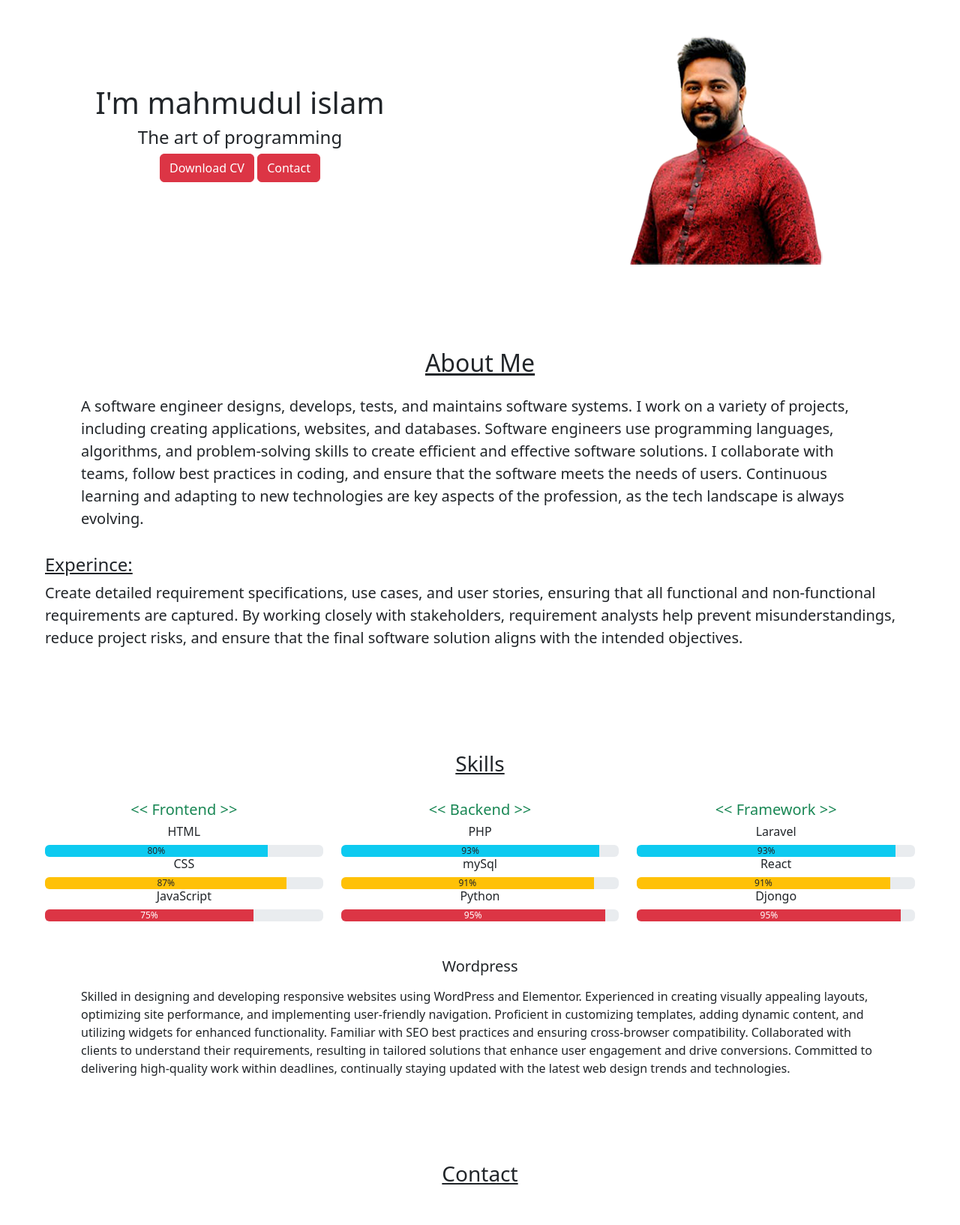
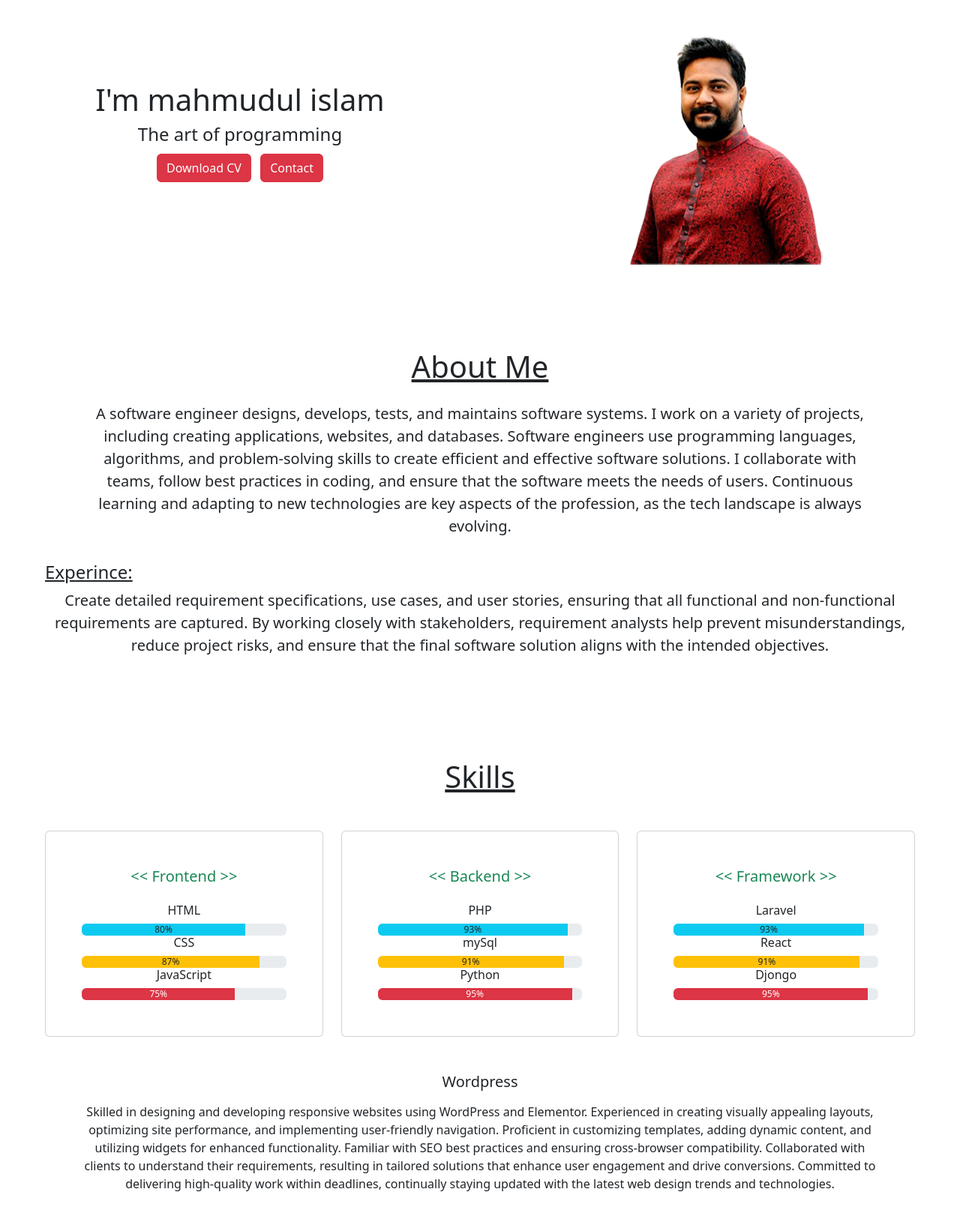
Before and after one commit to himelmahmud/portfolio, a plain HTML site: page index.html in a window 1280 px wide. Shown: the part 145-1779 px from the top of the page at 75% size. Drawn offline with nearby package versions, Linux system fonts and the light colour scheme.

Commit message:
fix responsive issue

```diff
--- a/css/style.css
+++ b/css/style.css
@@ -19,3 +19,7 @@
 .wrapper{
     margin-top: 100px;
 }
+
+.text-justify{
+    text-align: justify;
+}
--- a/index.html
+++ b/index.html
@@ -65,8 +65,8 @@
                   <div class="p-5">
                     <h1>I'm mahmudul islam</h1>
                     <h4>The art of programming</h4>
-                    <button class="btn btn-danger">Download CV</button>
-                    <a class="btn btn-danger" href="#simple-list-item-4">Contact</a>
+                    <button class="btn btn-danger m-1">Download CV</button>
+                    <a class="btn btn-danger m-1" href="#simple-list-item-4">Contact</a>
                   </div>
                 </div>
                 <div class="col-md-6">
@@ -76,19 +76,21 @@
             </div>
             <!-- about experince -->
             <div id="simple-list-item-2" class="py-5">
-              <h2 class="text-center pt-3 text-decoration-underline">About Me</h2>
+              <h1 class="text-center pt-3 text-decoration-underline">About Me</h1>
               <div class="col-md-12">
-                <p class="fs-5 py-md-3 px-md-5 mx-md-5">A software engineer designs, develops, tests, and maintains software systems. I work on a variety of projects, including creating applications, websites, and databases. Software engineers use programming languages, algorithms, and problem-solving skills to create efficient and effective software solutions. I collaborate with teams, follow best practices in coding, and ensure that the software meets the needs of users. Continuous learning and adapting to new technologies are key aspects of the profession, as the tech landscape is always evolving.</p>
+                <p class="fs-5 py-md-3 px-md-5 mx-md-5 text-justify text-center ">A software engineer designs, develops, tests, and maintains software systems. I work on a variety of projects, including creating applications, websites, and databases. Software engineers use programming languages, algorithms, and problem-solving skills to create efficient and effective software solutions. I collaborate with teams, follow best practices in coding, and ensure that the software meets the needs of users. Continuous learning and adapting to new technologies are key aspects of the profession, as the tech landscape is always evolving.</p>
                 <h4 class="text-decoration-underline px-md-5">Experince:</h4>
-                <p class="fs-5 px-md-5">Create detailed requirement specifications, use cases, and user stories, ensuring that all functional and non-functional requirements are captured. By working closely with stakeholders, requirement analysts help prevent misunderstandings, reduce project risks, and ensure that the final software solution aligns with the intended objectives.</p>
+                <p class="fs-5 px-md-5 text-justify text-center">Create detailed requirement specifications, use cases, and user stories, ensuring that all functional and non-functional requirements are captured. By working closely with stakeholders, requirement analysts help prevent misunderstandings, reduce project risks, and ensure that the final software solution aligns with the intended objectives.</p>
               </div>
             </div>
             <!-- Skills -->
             <div id="simple-list-item-3" class="p-5">
-              <div class="row">
-                <h3 class="text-center text-decoration-underline py-4">Skills</h3>
+              <div class="row gy-3">
+                <h1 class="text-center text-decoration-underline py-4">Skills</h1>
+
                 <div class="col-md-4 d-flex flex-column text-center">
-                  <h5 class="text-success"><< Frontend >></h5>
+                  <div class="card p-5">
+                    <h5 class="text-success mb-4"><< Frontend >></h5>
                     <h6>HTML</h6>
                     <div class="progress" role="progressbar" aria-label="Info example" aria-valuenow="50" aria-valuemin="0" aria-valuemax="100">
                       <div class="progress-bar bg-info text-dark" style="width: 80%">80%</div>
@@ -102,9 +104,11 @@
                       <div class="progress-bar bg-danger" style="width: 75%">75%</div>
                     </div>
                   </div>
+                </div>
 
                 <div class="col-md-4 d-flex flex-column text-center">
-                  <h5 class="text-success"><< Backend >></h5>
+                  <div class="card p-5">
+                    <h5 class="text-success mb-4"><< Backend >></h5>
                     <h6>PHP</h6>
                     <div class="progress" role="progressbar" aria-label="Info example" aria-valuenow="50" aria-valuemin="0" aria-valuemax="100">
                       <div class="progress-bar bg-info text-dark" style="width: 93%">93%</div>
@@ -118,9 +122,11 @@
                       <div class="progress-bar bg-danger" style="width: 95%">95%</div>
                     </div>
                   </div>
+                </div>
 
                 <div class="col-md-4 d-flex flex-column text-center">
-                  <h5 class="text-success"><< Framework >></h5>
+                  <div class="card p-5">
+                    <h5 class="text-success mb-4"><< Framework >></h5>
                     <h6>Laravel</h6>
                     <div class="progress" role="progressbar" aria-label="Info example" aria-valuenow="50" aria-valuemin="0" aria-valuemax="100">
                       <div class="progress-bar bg-info text-dark" style="width: 93%">93%</div>
@@ -135,12 +141,14 @@
                     </div>
                   </div>
                 </div>
+
+              </div>
               <h5 class="pt-5 pb-2 text-center">Wordpress</h5>
-              <p class="px-md-5">Skilled in designing and developing responsive websites using WordPress and Elementor. Experienced in creating visually appealing layouts, optimizing site performance, and implementing user-friendly navigation. Proficient in customizing templates, adding dynamic content, and utilizing widgets for enhanced functionality. Familiar with SEO best practices and ensuring cross-browser compatibility. Collaborated with clients to understand their requirements, resulting in tailored solutions that enhance user engagement and drive conversions. Committed to delivering high-quality work within deadlines, continually staying updated with the latest web design trends and technologies.</p>
+              <p class="px-md-5 text-center text-justify">Skilled in designing and developing responsive websites using WordPress and Elementor. Experienced in creating visually appealing layouts, optimizing site performance, and implementing user-friendly navigation. Proficient in customizing templates, adding dynamic content, and utilizing widgets for enhanced functionality. Familiar with SEO best practices and ensuring cross-browser compatibility. Collaborated with clients to understand their requirements, resulting in tailored solutions that enhance user engagement and drive conversions. Committed to delivering high-quality work within deadlines, continually staying updated with the latest web design trends and technologies.</p>
             </div>
             <!-- Contact -->
             <div id="simple-list-item-4">
-              <h3 class="text-center text-decoration-underline py-5">Contact</h3>
+              <h1 class="text-center text-decoration-underline py-5">Contact</h1>
               <div class="row justify-content-evenly text-center m-2 gy-3">
 
                 <div class="col-md-3 col-sm-12 card border border-2 border-secondary p-3">
```
Lines whose indentation alone changed are shown as unchanged.
